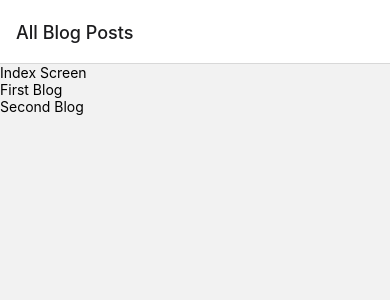
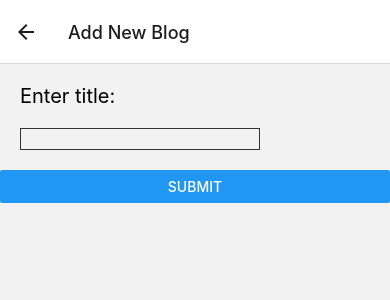
Before and after one commit to Know-Thyself/react-native-blog, a React Native app: screen /Add in a window 390 px wide. Shown: the top 300 px of the page. Built offline with nearby package versions, Linux system fonts and the light colour scheme.

Commit message:
blog list, edit and delete functionalities

```diff
--- a/App.js
+++ b/App.js
@@ -3,6 +3,8 @@ import { NavigationContainer } from '@react-navigation/native'
 import IndexScreen from './src/screens/IndexScreen'
 import { BlogProvider } from './src/context/BologContext'
 import { createNativeStackNavigator } from '@react-navigation/native-stack'
+import AddNewBlogScreen from './src/screens/AddNewBlogScreen'
+import EditBlogScreen from './src/screens/EditBlogScreen'
 
 const Stack = createNativeStackNavigator()
 
@@ -16,6 +18,16 @@ export default function App() {
             component={IndexScreen}
             options={{ title: 'This is title', headerTitle: 'All Blog Posts' }}
           />
+          <Stack.Screen
+            name='Add'
+            component={AddNewBlogScreen}
+            options={{ title: 'This is title', headerTitle: 'Add New Blog' }}
+          />
+          <Stack.Screen
+            name='Edit'
+            component={EditBlogScreen}
+            options={{ title: 'This is title', headerTitle: 'Edit Blog' }}
+          />
         </Stack.Navigator>
       </NavigationContainer>
     </BlogProvider>
--- a/package.json
+++ b/package.json
@@ -16,7 +16,8 @@
     "react": "18.2.0",
     "react-native": "0.71.7",
     "react-native-screens": "~3.20.0",
-    "react-native-safe-area-context": "4.5.0"
+    "react-native-safe-area-context": "4.5.0",
+    "react-native-gesture-handler": "~2.9.0"
   },
   "devDependencies": {
     "@babel/core": "^7.20.0"
--- a/src/context/BologContext.js
+++ b/src/context/BologContext.js
@@ -3,16 +3,33 @@ import React, { useState } from 'react'
 const BlogContext = React.createContext()
 
 export const BlogProvider = ({ children }) => {
-  // const blogPosts = [{ title: 'First Blog' }, { title: 'Second Blog' }]
   const [blogPosts, setBlogPosts] = useState([
-    { title: 'First Blog' },
-    { title: 'Second Blog' },
+    { id: 1, title: 'First Blog' },
+    { id: 2, title: 'Second Blog' },
+    { id: 3, title: 'Third Blog' },
   ])
+
   const addBlogPost = newBlogPost => {
-    setBlogPosts([...blogPosts, newBlogPost])
+    const blogIds = blogPosts.map(post => post.id)
+    const newId = Math.max(...blogIds) + 1
+    setBlogPosts([...blogPosts, { ...newBlogPost, id: newId }])
   }
+
+  const deleteBlog = id => {
+    const blogs = blogPosts.filter(blog => blog.id !== id)
+    setBlogPosts(blogs)
+  }
+
+  const editBlog = (newTitle, id) => {
+    const allBlogs = [...blogPosts]
+    blogPosts.map(blog => (blog.id === id ? (blog.title = newTitle) : blog))
+    setBlogPosts(allBlogs)
+  }
+
   return (
-    <BlogContext.Provider value={{ data: blogPosts, addBlogPost }}>
+    <BlogContext.Provider
+      value={{ data: blogPosts, addBlogPost, deleteBlog, editBlog }}
+    >
       {children}
     </BlogContext.Provider>
   )
--- /dev/null
+++ b/src/screens/AddNewBlogScreen.js
@@ -0,0 +1,47 @@
+import { useState, useContext } from 'react'
+import { View, Text, StyleSheet, Button } from 'react-native'
+import { TextInput } from 'react-native-gesture-handler'
+import BlogContext from '../context/BologContext'
+
+const AddNewBlogScreen = ({ navigation }) => {
+  const [title, setTitle] = useState('')
+  const { addBlogPost } = useContext(BlogContext)
+  return (
+    <View style={styles.container}>
+      <Text style={styles.textStyle}>Enter title:</Text>
+      <TextInput
+        value={title}
+        autoCapitalize='none'
+        autoCorrect={false}
+        style={styles.input}
+        onChangeText={val => setTitle(val)}
+      />
+      <Button
+        title='Submit'
+        onPress={() => {
+          addBlogPost({ title })
+          navigation.navigate('Index')
+        }}
+      />
+    </View>
+  )
+}
+
+const styles = StyleSheet.create({
+  container: {
+    marginTop: 20,
+  },
+  textStyle: {
+    marginLeft: 20,
+    fontSize: 20,
+  },
+  input: {
+    margin: 20,
+    width: 240,
+    borderColor: '#333',
+    borderWidth: 1,
+    fontSize: 16,
+  },
+})
+
+export default AddNewBlogScreen
--- /dev/null
+++ b/src/screens/EditBlogScreen.js
@@ -0,0 +1,50 @@
+import { useState, useContext } from 'react'
+import { View, Text, StyleSheet, Button } from 'react-native'
+import { TextInput } from 'react-native-gesture-handler'
+import BlogContext from '../context/BologContext'
+
+const EditBlogScreen = ({ navigation, route }) => {
+  const { data, editBlog } = useContext(BlogContext)
+  const id = route.params.id
+  const blogToEdit = data.filter(val => val.id === id)[0]
+  const [title, setTitle] = useState(blogToEdit.title)
+
+  return (
+    <View style={styles.container}>
+      <Text style={styles.textStyle}>Edit title:</Text>
+      <TextInput
+        value={title}
+        autoCapitalize='none'
+        autoCorrect={false}
+        style={styles.input}
+        onChangeText={val => setTitle(val)}
+      />
+      <Button
+        title='Submit'
+        onPress={() => {
+          editBlog(title, id)
+          navigation.navigate('Index')
+        }}
+      />
+    </View>
+  )
+}
+
+const styles = StyleSheet.create({
+  container: {
+    marginTop: 20,
+  },
+  textStyle: {
+    marginLeft: 20,
+    fontSize: 20,
+  },
+  input: {
+    margin: 20,
+    width: 240,
+    borderColor: '#333',
+    borderWidth: 1,
+    fontSize: 16,
+  },
+})
+
+export default EditBlogScreen
--- a/src/screens/IndexScreen.js
+++ b/src/screens/IndexScreen.js
@@ -1,21 +1,60 @@
-import { Text, View, StyleSheet, FlatList } from 'react-native'
+import {
+  Text,
+  View,
+  StyleSheet,
+  FlatList,
+  Button,
+  Pressable,
+} from 'react-native'
 import BlogContext from '../context/BologContext'
 import { useContext } from 'react'
+import { FontAwesome5 } from '@expo/vector-icons'
+import { MaterialIcons } from '@expo/vector-icons'
 
-const IndexScreen = () => {
-  const passedValue = useContext(BlogContext)
+const IndexScreen = ({ navigation }) => {
+  const { data, deleteBlog } = useContext(BlogContext)
   return (
     <View>
-      <Text>Index Screen</Text>
+      <Button title='Add Blog' onPress={() => navigation.navigate('Add')} />
       <FlatList
-        data={passedValue.data}
+        data={data}
         keyExtractor={blog => blog.title}
-        renderItem={({ item }) => <Text>{item.title}</Text>}
+        renderItem={({ item }) => (
+          <View style={styles.container}>
+            <Text style={styles.title}>{item.title}</Text>
+            <View style={styles.icons}>
+              <Pressable
+                onPress={() => navigation.navigate('Edit', { id: item.id })}
+              >
+                <MaterialIcons name='edit' size={24} color='black' />
+              </Pressable>
+              <Pressable onPress={() => deleteBlog(item.id)}>
+                <FontAwesome5 name='trash' size={24} color='#444' />
+              </Pressable>
+            </View>
+          </View>
+        )}
       />
     </View>
   )
 }
 
-const styles = StyleSheet.create({})
+const styles = StyleSheet.create({
+  container: {
+    flexDirection: 'row',
+    justifyContent: 'space-between',
+    padding: 10,
+    marginVertical: 4,
+    backgroundColor: '#999',
+  },
+  title: {
+    fontSize: 18,
+    fontWeight: '600',
+  },
+  icons: {
+    flexDirection: 'row',
+    gap: 20,
+  },
+})
 
 export default IndexScreen
```
Also changed, not shown: 1 other file (tests, documents, lock files or other folders).
